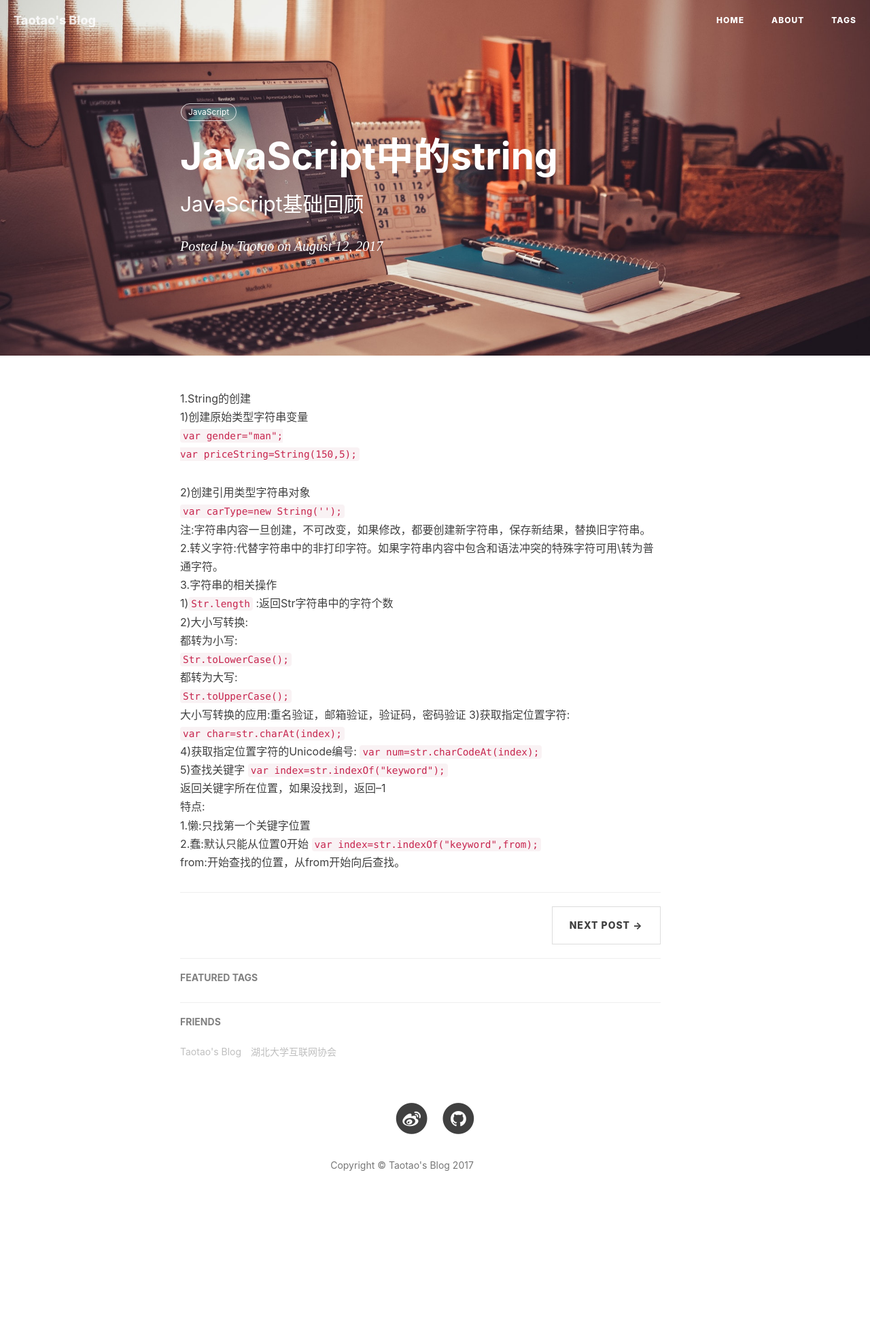
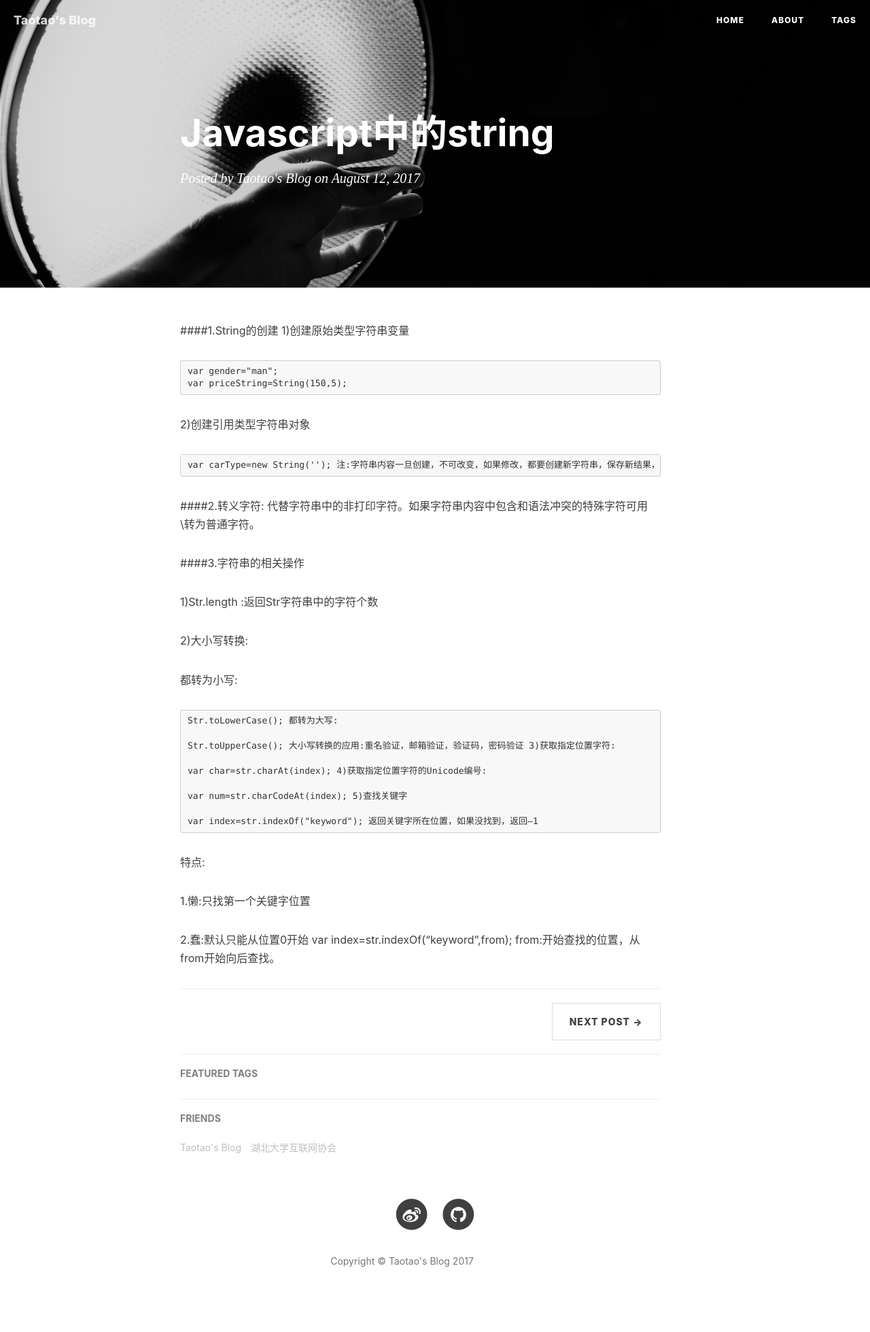
Before and after one commit to Xutaotaotao/Xutaotaotao.github.io, a Jekyll site: the page built from _posts/2017-8-12-JavaScript中的string.markdown, in a window 1280 px wide. Shown: the whole page at 68% size. Built offline with Jekyll 4.4.1, drawn with Linux system fonts in a browser that asks for light colours; our own code applies the rules of GitHub Pages for plain Markdown files; comment, search, counter and statistics services are not loaded; before the commit the page ends 1818 px from its top, so only the background shows below that; grey boxes are pictures that could not be loaded.

Commit message:
Signed-off-by: xutaotaotao <xutaotao1108@outlook.com>

```diff
--- a/_posts/2017-8-12-JavaScript中的string.markdown
+++ b/_posts/2017-8-12-JavaScript中的string.markdown
@@ -1,71 +1,43 @@
----
-layout:     post
-title:      "JavaScript中的string"
-subtitle:   "JavaScript基础回顾"
-date:       2017-08-12 21:57:00
-author:     "Taotao"
-header-img: "img/post-bg-2017-8-30.jpeg"
-tags:
-    - JavaScript
----
+####1.String的创建
+1)创建原始类型字符串变量
 
-1.String的创建<br>
-1)创建原始类型字符串变量<br>
-<code>
-var gender="man";
-<br>
-var priceString=String(150,5);
-</code>
+    var gender="man";
+    var priceString=String(150,5);
 
-2)创建引用类型字符串对象<br>
-<code>
-	var carType=new String('');
-</code>
-<br>
-注:字符串内容一旦创建，不可改变，如果修改，都要创建新字符串，保存新结果，替换旧字符串。<br>
-2.转义字符:代替字符串中的非打印字符。如果字符串内容中包含和语法冲突的特殊字符可用\转为普通字符。<br>
-3.字符串的相关操作<br>
-1)<code>Str.length</code> :返回Str字符串中的字符个数<br>
+2)创建引用类型字符串对象
+
+    var carType=new String('');
+注:字符串内容一旦创建，不可改变，如果修改，都要创建新字符串，保存新结果，替换旧字符串。
+
+####2.转义字符:
+代替字符串中的非打印字符。如果字符串内容中包含和语法冲突的特殊字符可用\转为普通字符。
+
+####3.字符串的相关操作
+
+1)Str.length :返回Str字符串中的字符个数
+
 2)大小写转换:
-<br>
+
 都转为小写:
-<br>
-<code>
-	Str.toLowerCase();
-</code>
-<br>
+
+    Str.toLowerCase();
 都转为大写:
-<br>
-<code>
-	Str.toUpperCase();
-</code>
-<br>
-大小写转换的应用:重名验证，邮箱验证，验证码，密码验证
-3)获取指定位置字符:
-<br>
-<code>
-	var char=str.charAt(index);
-</code>
-<br>
+
+    Str.toUpperCase();
+大小写转换的应用:重名验证，邮箱验证，验证码，密码验证 3)获取指定位置字符:
+
+    var char=str.charAt(index);
 4)获取指定位置字符的Unicode编号:
-<code>
-	var num=str.charCodeAt(index);
-</code>
-<br>
+
+    var num=str.charCodeAt(index);
 5)查找关键字
-<code>
-	var index=str.indexOf("keyword");
-</code>
-<br>
-	返回关键字所在位置，如果没找到，返回–1
-	<br>
-	特点:
-	<br>
-	1.懒:只找第一个关键字位置
-	<br>
-	2.蠢:默认只能从位置0开始
-<code>
-	var index=str.indexOf("keyword",from);
-</code>
-<br>
+
+    var index=str.indexOf("keyword");
+返回关键字所在位置，如果没找到，返回–1
+
+特点:
+
+1.懒:只找第一个关键字位置
+
+2.蠢:默认只能从位置0开始 var index=str.indexOf("keyword",from);
 from:开始查找的位置，从from开始向后查找。
```
